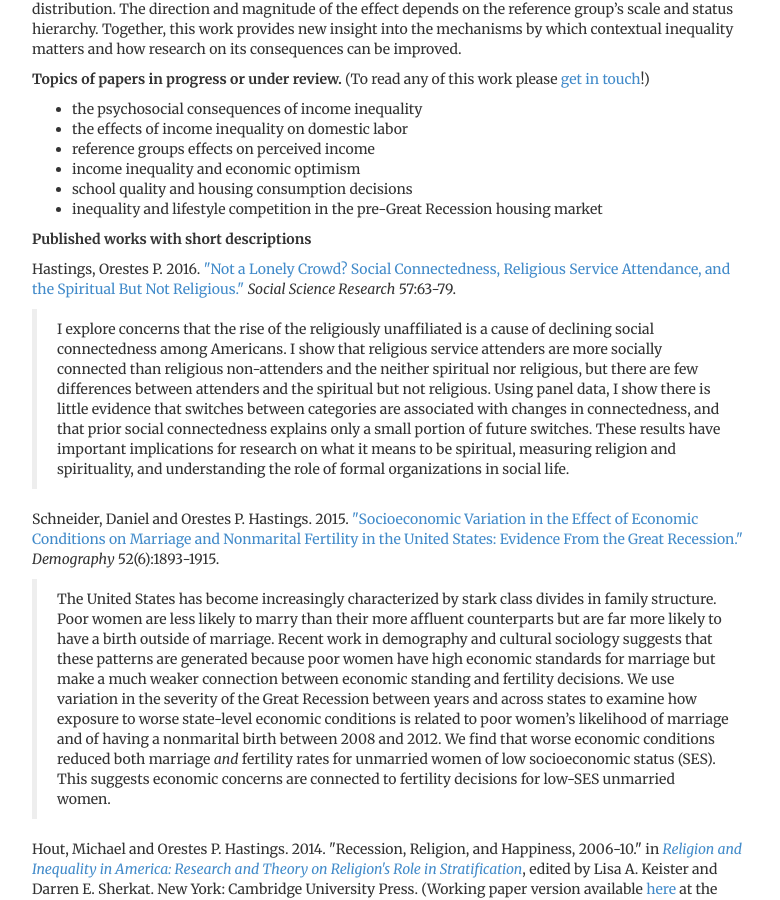
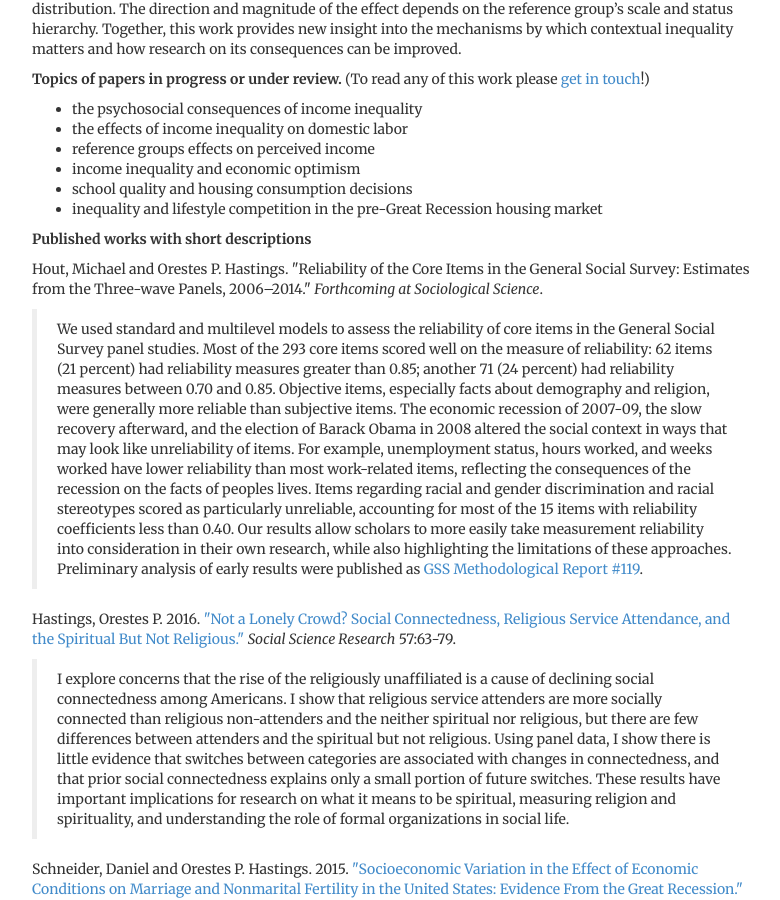
Before and after one commit to ophastings/ophastings.github.io, a Jekyll site: the page built from research/index.html, in a window 1280 px wide and 900 px high, scrolled down 356 px. Shown: the whole window, without its empty margins (248-1028 px from the left). Built offline with Jekyll 4.4.1, drawn with Linux system fonts in a browser that asks for light colours; comment, search, counter and statistics services are not loaded.

Commit message:
update research page

```diff
--- a/research/index.html
+++ b/research/index.html
@@ -28,6 +28,31 @@ description: Research page of ophastings.com, the website of Orestes Hastings, a
 </ul>
 
 <p><b>Published works with short descriptions</b></p>
+
+
+<p>Hout, Michael and Orestes P. Hastings.
+"Reliability of the Core Items in the General Social Survey: Estimates from the Three-wave Panels, 2006–2014."
+<i>Forthcoming at Sociological Science</i>.</p>
+<blockquote><span>
+
+We used standard and multilevel models to assess the reliability of core items in the General Social Survey panel studies.
+Most of the 293 core items scored well on the measure of reliability: 62 items (21 percent) had reliability measures greater than 0.85;
+another 71 (24 percent) had reliability measures between 0.70 and 0.85.
+Objective items, especially facts about demography and religion, were generally more reliable than subjective items.
+The economic recession of 2007-09, the slow recovery afterward, and the election of Barack Obama in 2008
+ altered the social context in ways that may look like unreliability of items.
+ For example, unemployment status, hours worked, and weeks worked have lower reliability than most work-related items,
+ reflecting the consequences of the recession on the facts of peoples lives.
+ Items regarding racial and gender discrimination and racial stereotypes scored as particularly unreliable,
+ accounting for most of the 15 items with reliability coefficients less than 0.40.
+ Our results allow scholars to more easily take measurement reliability into consideration in their own research,
+ while also highlighting the limitations of these approaches.
+
+Preliminary analysis of early results were published as
+ <a title="http://gss.norc.org/Documents/reports/methodological-reports/MR119.pdf" href="http://gss.norc.org/Documents/reports/methodological-reports/MR119.pdf"> GSS Methodological Report #119</a>.
+</span></blockquote>
+
+
 
 <p>Hastings, Orestes P. 2016. <a href="http://www.sciencedirect.com/science/article/pii/S0049089X16000272">"Not a Lonely Crowd? Social Connectedness,
 Religious Service Attendance, and the Spiritual But Not Religious."</a> <i>Social Science Research</i> 57:63-79. </p>
```
Also changed, not shown: 6 other files.
